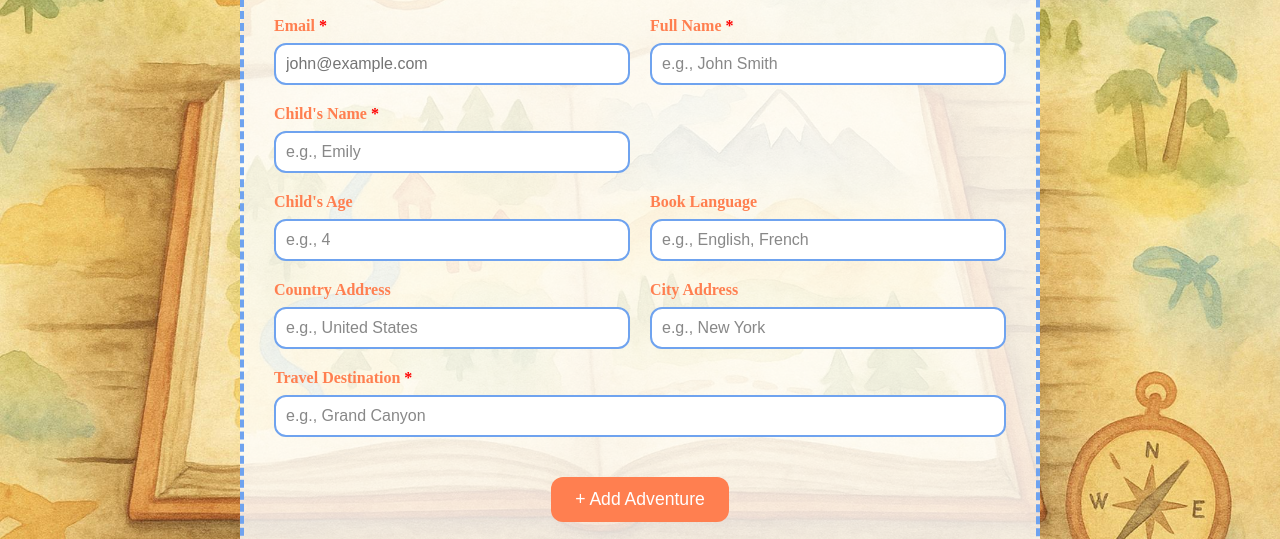
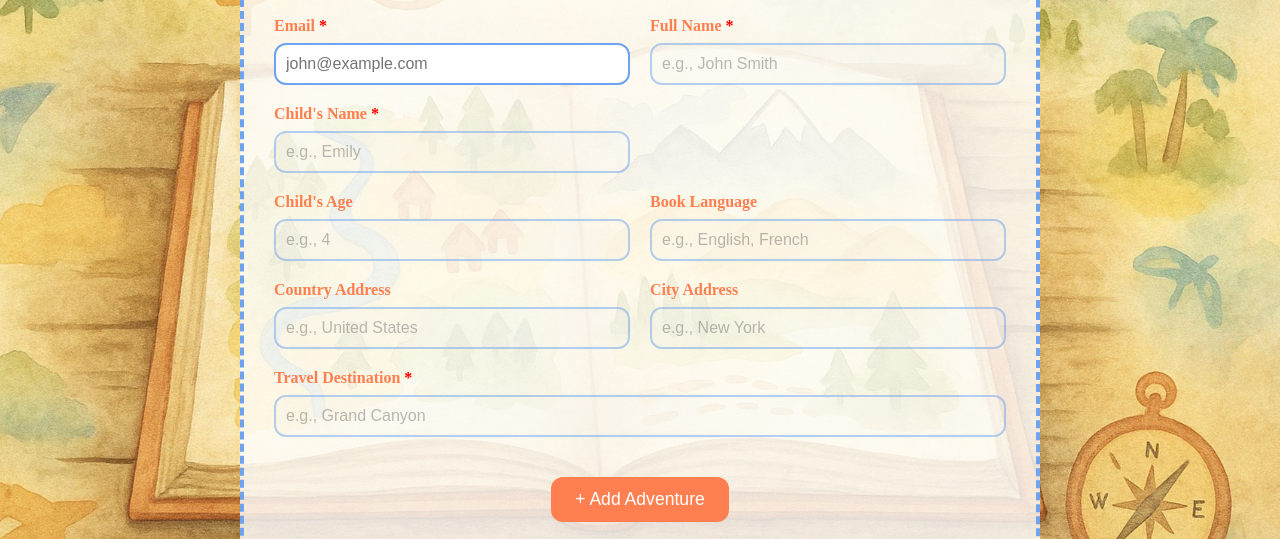
Before and after one commit to personalized-adventure-book/Adventure_Book, a plain HTML site: page index.html in a window 1280 px wide. Shown: the part 258-797 px from the top of the page. Drawn offline with Linux system fonts and the light colour scheme; no server answers.

Commit message:
email first

```diff
--- a/index.html
+++ b/index.html
@@ -168,16 +168,12 @@
       z-index: 1000;
     }
 
-/* fallback for touch/mobile (if you want custom tooltips, you'd need a JS/CSS tooltip library) */
+/* dim disabled controls and allow native title tooltips */
     input:disabled,
     textarea:disabled,
     select:disabled {
-      opacity: 1;                  /* override default dimming */
-      background-color: #fff;      /* keep white background */
+      opacity: 0.5;
       cursor: not-allowed;
-    }
-    input:disabled::placeholder {
-      color: #888;                 /* visible placeholder text */
     }
   </style>
 
```
